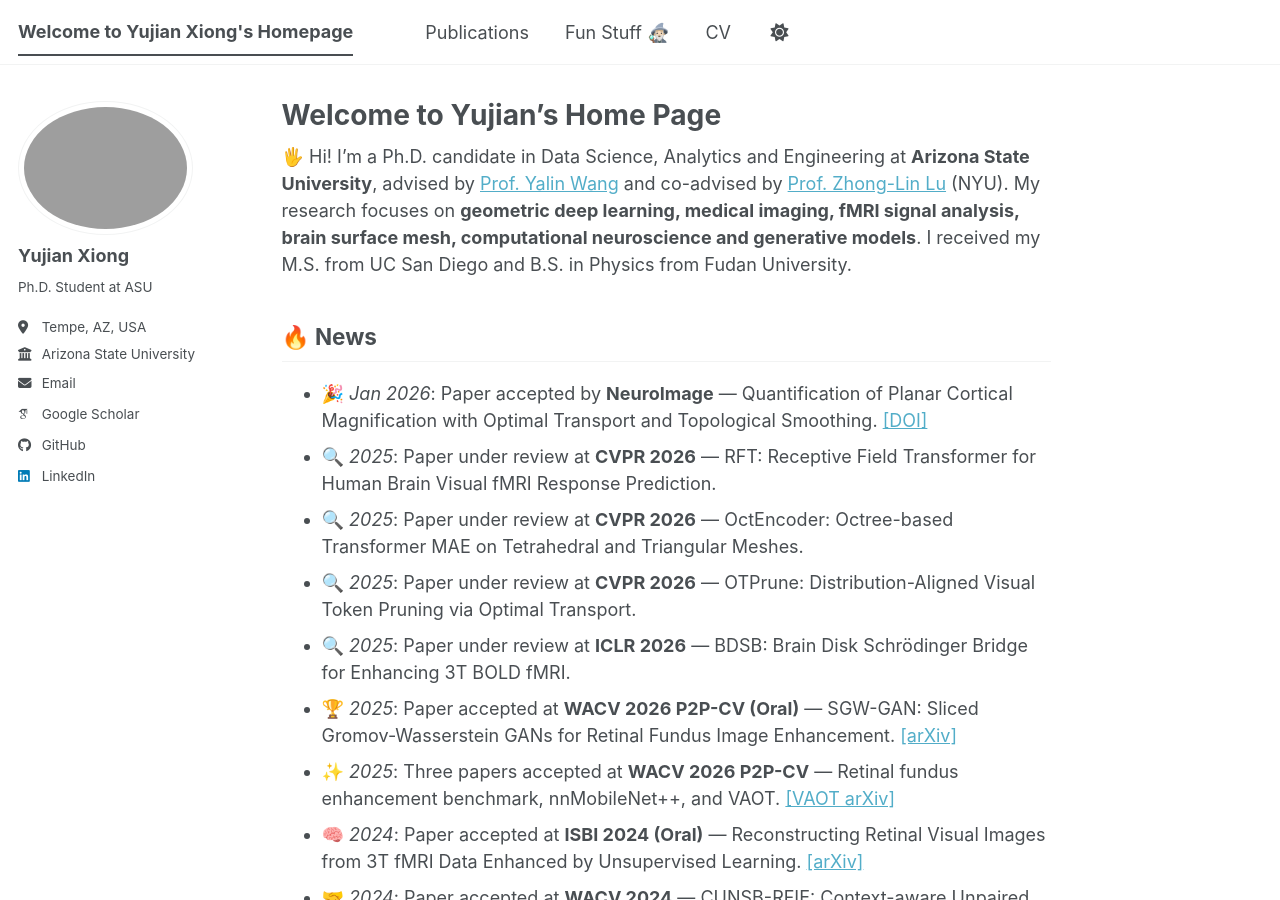
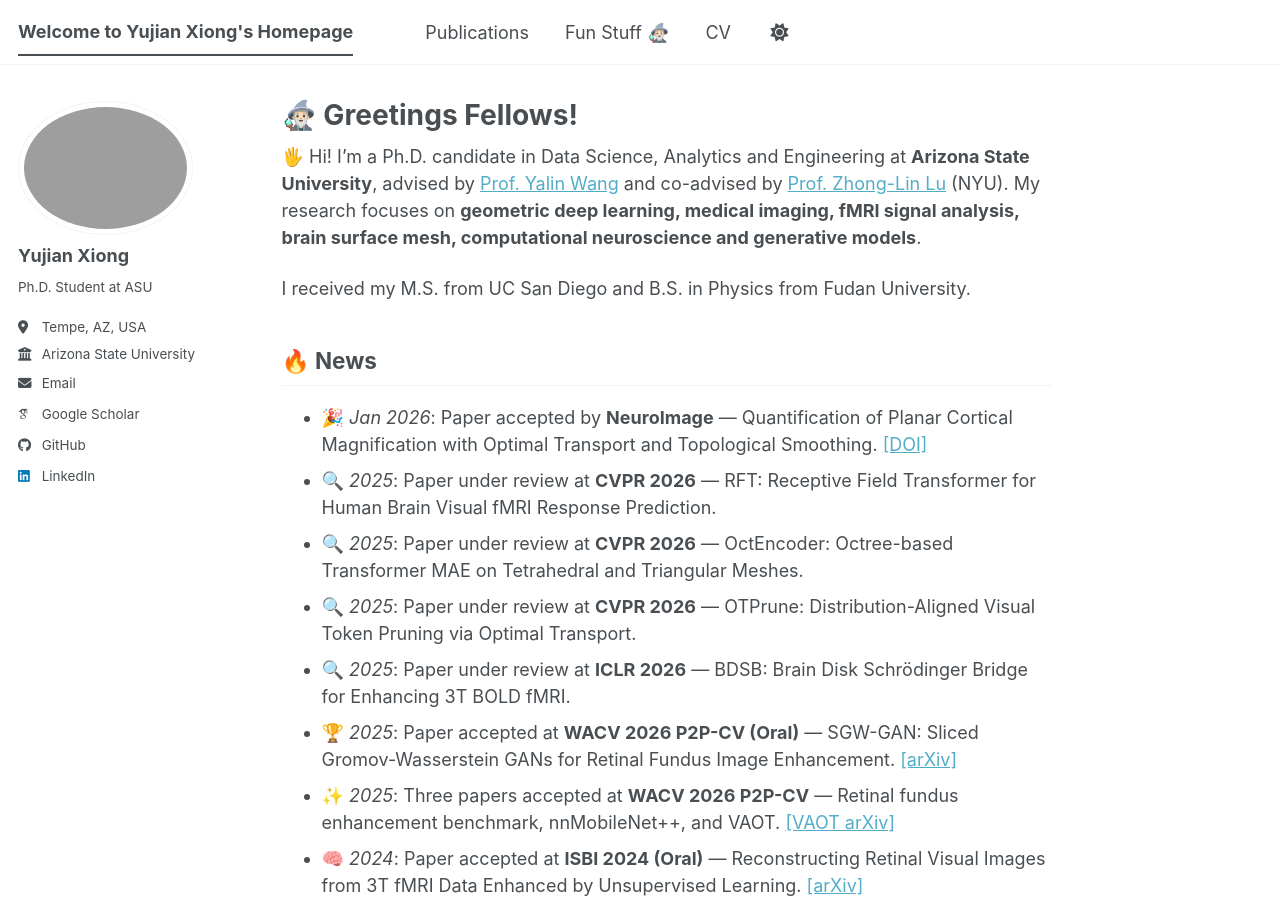
Before and after one commit to PigeonXiong/PigeonXiong.github.io, a Jekyll site: the page built from _pages/about.md, in a window 1280 px wide and 900 px high. Built offline with Jekyll 4.4.1, drawn with Linux system fonts in a browser that asks for light colours; some web fonts are replaced; a script bundle is joined from its source files by our own code; library files that are not in the unit come from our copies.

Commit message:
Update title and greeting in about page

```diff
--- a/_pages/about.md
+++ b/_pages/about.md
@@ -1,6 +1,6 @@
 ---
 permalink: /
-title: "Welcome to Yujian's Home Page"
+title: "🧙🏻‍♂ Greetings Fellows!"
 author_profile: true
 redirect_from:
   - /about/
@@ -12,6 +12,7 @@ advised by [Prof. Yalin Wang](https://gsl.lab.asu.edu/) and
 co-advised by [Prof. Zhong-Lin Lu](https://bcs.shanghai.nyu.edu/en/peoples/faculty-affiliates/zhong-lin-lu) (NYU).
 My research focuses on **geometric deep learning, medical imaging, fMRI signal analysis,
 brain surface mesh, computational neuroscience and generative models**.
+
 I received my M.S. from UC San Diego and B.S. in Physics from Fudan University.
 
 ## 🔥 News
```
